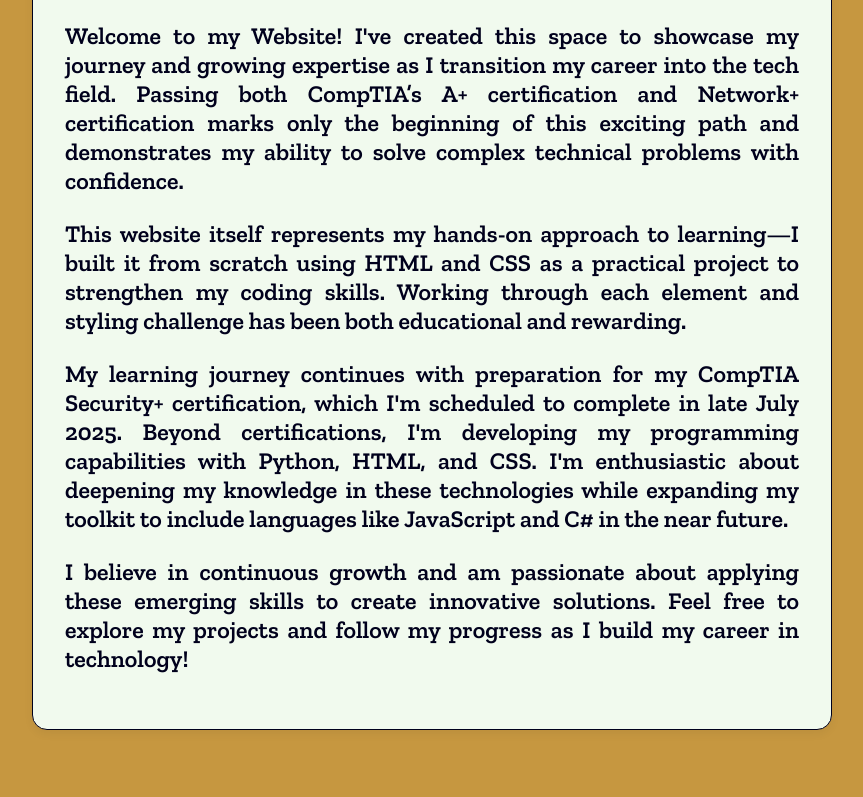
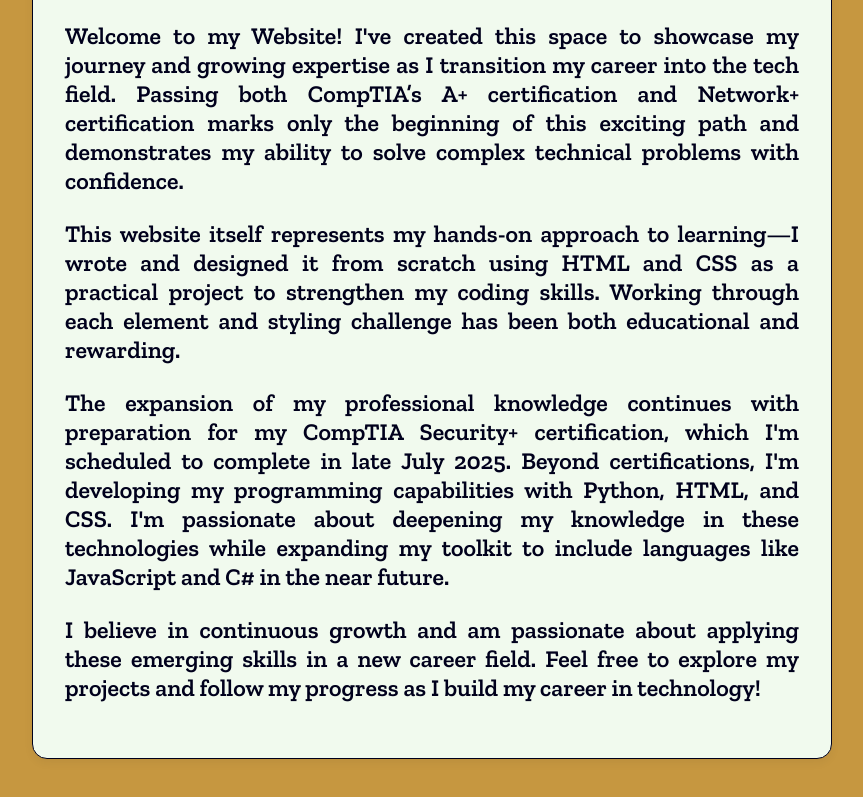
Before and after one commit to arosenthal5544/AustinRosenthal, a website built with webpack: page index.html in a window 1280 px wide. Shown: the part 391-1188 px from the top of the page, without its empty margins (208-1071 px from the left). Built offline with nearby package versions, Linux system fonts and the light colour scheme.

Commit message:
Fixed Welcome/About Typo
Tweaked a few descriptions

```diff
--- a/index.html
+++ b/index.html
@@ -30,9 +30,9 @@
                 <h2 class="subtitle">Web Developer Resume & Portfolio</h2>
                 <p class="welcome_text">Welcome to my Website!
                     I've created this space to showcase my journey and growing expertise as I transition my career into the tech field. Passing both CompTIA’s A+ certification and Network+ certification marks only the beginning of this exciting path and demonstrates my ability to solve complex technical problems with confidence.</p>
-                <p>This website itself represents my hands-on approach to learning—I built it from scratch using HTML and CSS as a practical project to strengthen my coding skills. Working through each element and styling challenge has been both educational and rewarding.</p>
-                <p>My learning journey continues with preparation for my CompTIA Security+ certification, which I'm scheduled to complete in late July 2025. Beyond certifications, I'm developing my programming capabilities with Python, HTML, and CSS. I'm enthusiastic about deepening my knowledge in these technologies while expanding my toolkit to include languages like JavaScript and C# in the near future.</p>
-                <p>I believe in continuous growth and am passionate about applying these emerging skills to create innovative solutions. Feel free to explore my projects and follow my progress as I build my career in technology!</p>
+                <p>This website itself represents my hands-on approach to learning—I wrote and designed it from scratch using HTML and CSS as a practical project to strengthen my coding skills. Working through each element and styling challenge has been both educational and rewarding.</p>
+                <p>The expansion of my professional knowledge continues with preparation for my CompTIA Security+ certification, which I'm scheduled to complete in late July 2025. Beyond certifications, I'm developing my programming capabilities with Python, HTML, and CSS. I'm passionate about deepening my knowledge in these technologies while expanding my toolkit to include languages like JavaScript and C# in the near future.</p>
+                <p>I believe in continuous growth and am passionate about applying these emerging skills in a new career field. Feel free to explore my projects and follow my progress as I build my career in technology!</p>
             </div>
         </div>
     </section>
```
Also changed, not shown: About.html (+2 -2 lines).
